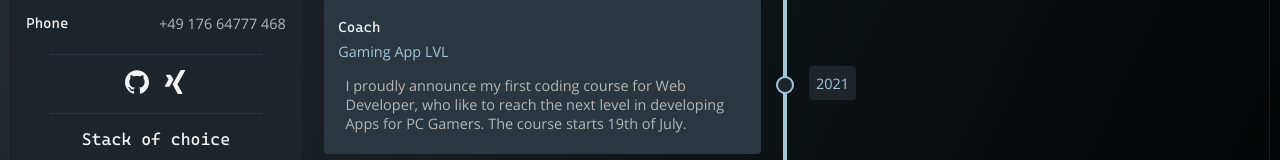
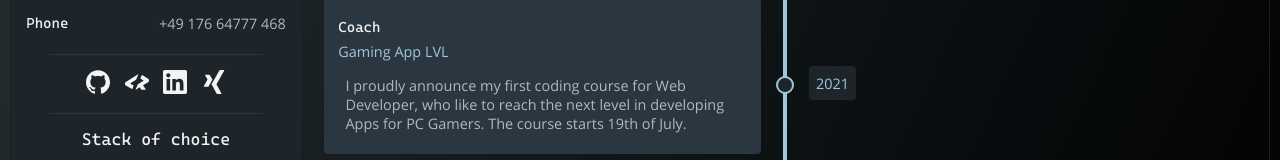
Before and after one commit to lmachens/cv, a Next.js app: page / in a window 1280 px wide. Shown: the part 337-497 px from the top of the page. Built offline with nearby package versions, Linux system fonts and the light colour scheme.

Commit message:
✨ Add CodersRank and Linkedin

```diff
--- a/components/aside.js
+++ b/components/aside.js
@@ -58,6 +58,7 @@ function Aside() {
             href="https://github.com/lmachens"
             target="_blank"
             rel="noreferrer"
+            title="GitHub"
           >
             <img
               src="/github.svg"
@@ -68,9 +69,38 @@ function Aside() {
             />
           </a>
           <a
+            href="https://profile.codersrank.io/user/lmachens"
+            target="_blank"
+            rel="noreferrer"
+            title="CodersRank"
+          >
+            <img
+              src="/codersrank.svg"
+              alt="CodersRank"
+              width="24"
+              height="24"
+              className={styles.flip}
+            />
+          </a>
+          <a
+            href="https://www.linkedin.com/in/leon-machens-b55822182"
+            target="_blank"
+            rel="noreferrer"
+            title="Linkedin"
+          >
+            <img
+              src="/linkedin.svg"
+              alt="Linkedin"
+              width="24"
+              height="24"
+              className={styles.flip}
+            />
+          </a>
+          <a
             href="https://www.xing.com/profile/Leon_Machens/cv"
             target="_blank"
             rel="noreferrer"
+            title="Xing"
           >
             <img
               src="/xing.svg"
```
Also changed, not shown: public/codersrank.svg (added), public/linkedin.svg (added).
